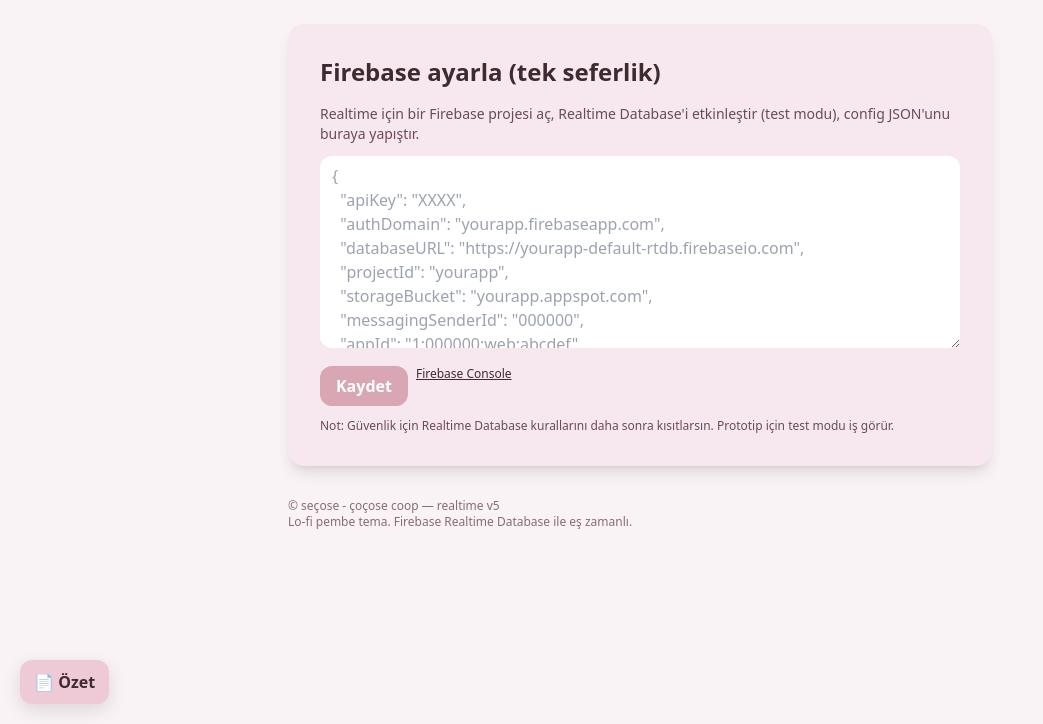
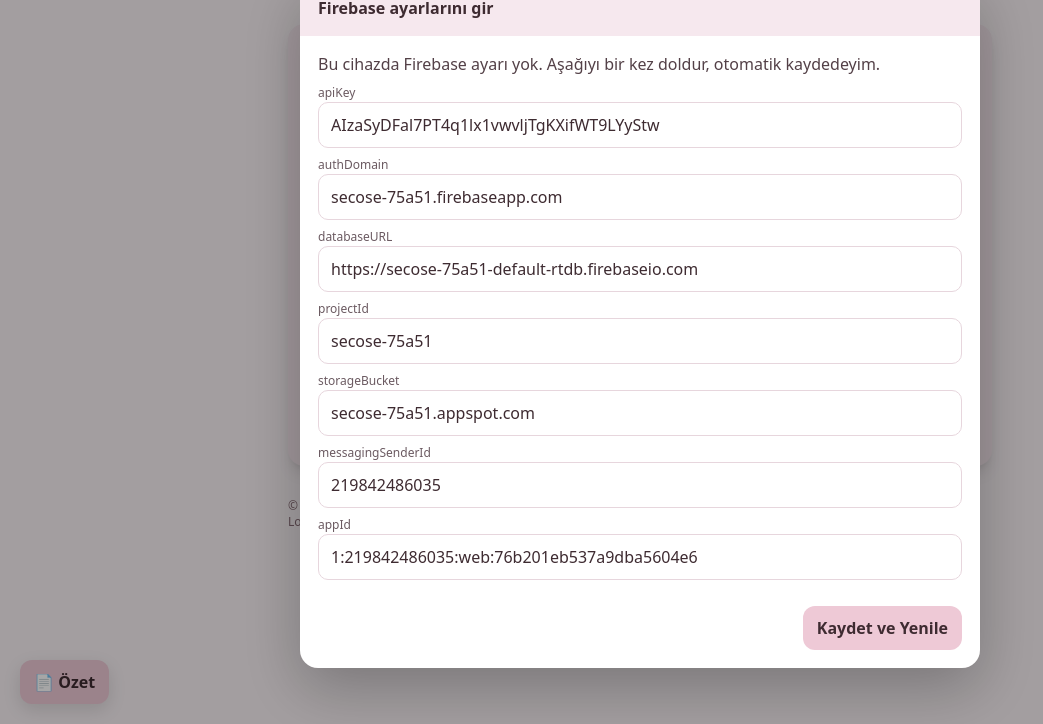
Before and after one commit to dabria666/secosecocose, a plain HTML site: page index.html in a window 1280 px wide. Shown: the part 76-800 px from the top of the page, without its empty margins (0-1043 px from the left). Drawn offline with nearby package versions, Linux system fonts and the light colour scheme.

Commit message:
Update index.html

```diff
--- a/index.html
+++ b/index.html
@@ -173,6 +173,85 @@ body * { pointer-events: auto; }
 
 </head>
 <body>
+  <!-- Firebase bootstrap (cihazda yoksa form açar) -->
+<style>
+  .cfg-backdrop{position:fixed;inset:0;background:rgba(0,0,0,.35);display:flex;align-items:center;justify-content:center;z-index:2147483000}
+  .cfg-card{width:min(680px,92vw);background:#fff;border-radius:18px;box-shadow:0 20px 60px rgba(0,0,0,.25);overflow:hidden;font-family:ui-sans-serif,system-ui,Segoe UI,Arial}
+  .cfg-hd{background:#F6E8EE;padding:16px 18px;font-weight:800;color:#3E2B31}
+  .cfg-bd{padding:16px 18px}
+  .cfg-bd label{font-size:12px;color:#6b5a61;margin-top:8px;display:block}
+  .cfg-bd input{width:100%;padding:10px 12px;border:1px solid #e7d6dd;border-radius:10px;background:#fff}
+  .cfg-ft{display:flex;gap:10px;justify-content:flex-end;padding:10px 18px 18px}
+  .cfg-btn{background:#EEC9D6;color:#3E2B31;border:none;border-radius:12px;padding:10px 14px;font-weight:800;cursor:pointer}
+  .cfg-btn:hover{filter:brightness(0.98)}
+</style>
+<div id="cfgModal" class="cfg-backdrop" style="display:none">
+  <div class="cfg-card">
+    <div class="cfg-hd">Firebase ayarlarını gir</div>
+    <div class="cfg-bd">
+      <p style="margin:0 0 8px;color:#534047">Bu cihazda Firebase ayarı yok. Aşağıyı bir kez doldur, otomatik kaydedeyim.</p>
+      <label>apiKey</label><input id="f_apiKey">
+      <label>authDomain</label><input id="f_authDomain">
+      <label>databaseURL</label><input id="f_databaseURL">
+      <label>projectId</label><input id="f_projectId">
+      <label>storageBucket</label><input id="f_storageBucket">
+      <label>messagingSenderId</label><input id="f_messagingSenderId">
+      <label>appId</label><input id="f_appId">
+    </div>
+    <div class="cfg-ft">
+      <button id="cfgSave" class="cfg-btn">Kaydet ve Yenile</button>
+    </div>
+  </div>
+</div>
+<script>
+(function(){
+  function el(id){return document.getElementById(id)}
+  var KEY = 'secose_firebase';
+  try{
+    if(!localStorage.getItem(KEY)){
+      // SANA AİT DOĞRU CONFIG (storageBucket .app değil .appspot.com olacak!)
+      var preset = {
+        apiKey: "AIzaSyDFal7PT4q1lx1vwvljTgKXifWT9LYyStw",
+        authDomain: "secose-75a51.firebaseapp.com",
+        databaseURL: "https://secose-75a51-default-rtdb.firebaseio.com",
+        projectId: "secose-75a51",
+        storageBucket: "secose-75a51.appspot.com",
+        messagingSenderId: "219842486035",
+        appId: "1:219842486035:web:76b201eb537a9dba5604e6"
+      };
+      el('f_apiKey').value = preset.apiKey;
+      el('f_authDomain').value = preset.authDomain;
+      el('f_databaseURL').value = preset.databaseURL;
+      el('f_projectId').value = preset.projectId;
+      el('f_storageBucket').value = preset.storageBucket;
+      el('f_messagingSenderId').value = preset.messagingSenderId;
+      el('f_appId').value = preset.appId;
+      document.getElementById('cfgModal').style.display='flex';
+    }
+  }catch(e){/* sessiz geç */ }
+
+  document.addEventListener('click', function(ev){
+    if(ev.target && ev.target.id==='cfgSave'){
+      var cfg = {
+        apiKey: el('f_apiKey').value.trim(),
+        authDomain: el('f_authDomain').value.trim(),
+        databaseURL: el('f_databaseURL').value.trim(),
+        projectId: el('f_projectId').value.trim(),
+        storageBucket: el('f_storageBucket').value.trim(),
+        messagingSenderId: el('f_messagingSenderId').value.trim(),
+        appId: el('f_appId').value.trim()
+      };
+      try{
+        localStorage.setItem(KEY, JSON.stringify(cfg));
+        location.reload();
+      }catch(e){
+        alert('Kaydedilemedi: ' + (e && e.message ? e.message : e));
+      }
+    }
+  }, true);
+})();
+</script>
+
 <div id="root"></div>
 
 <script type="text/babel">
```
